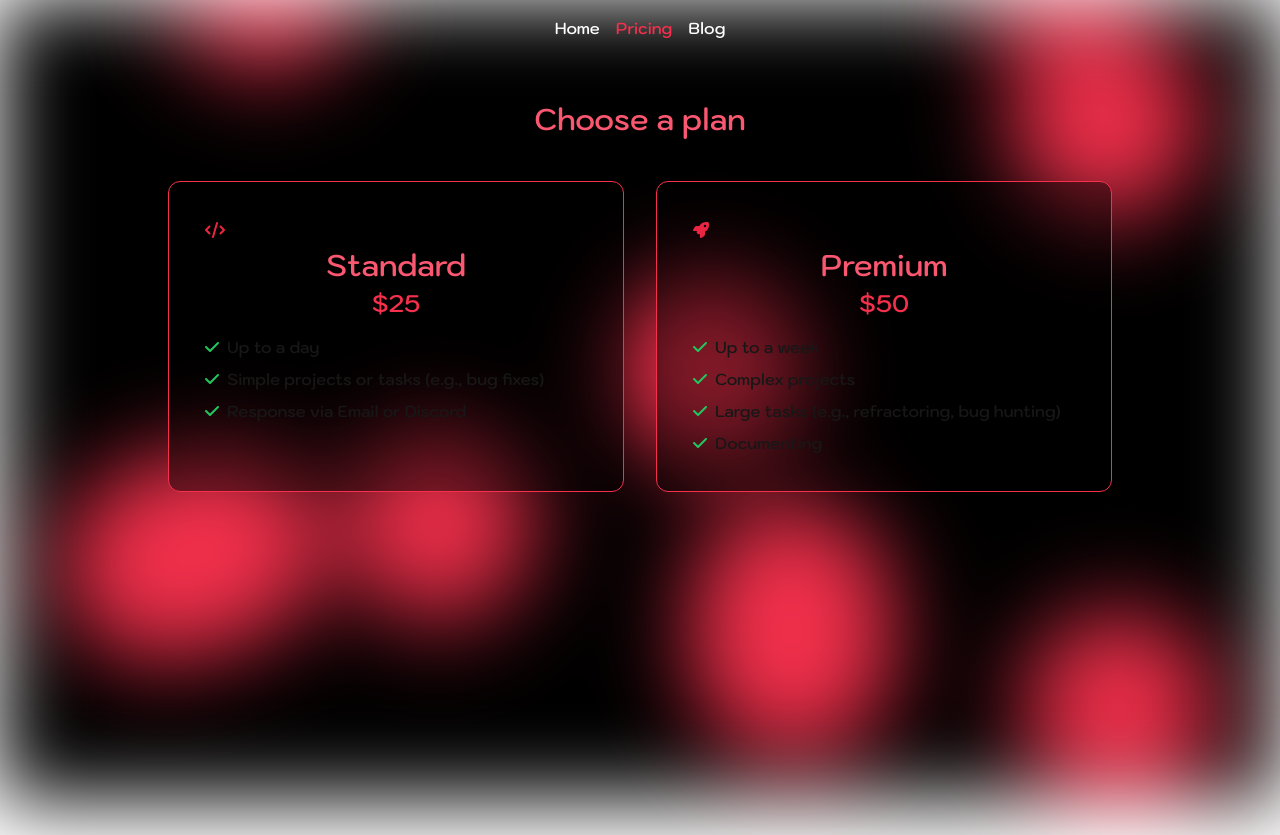
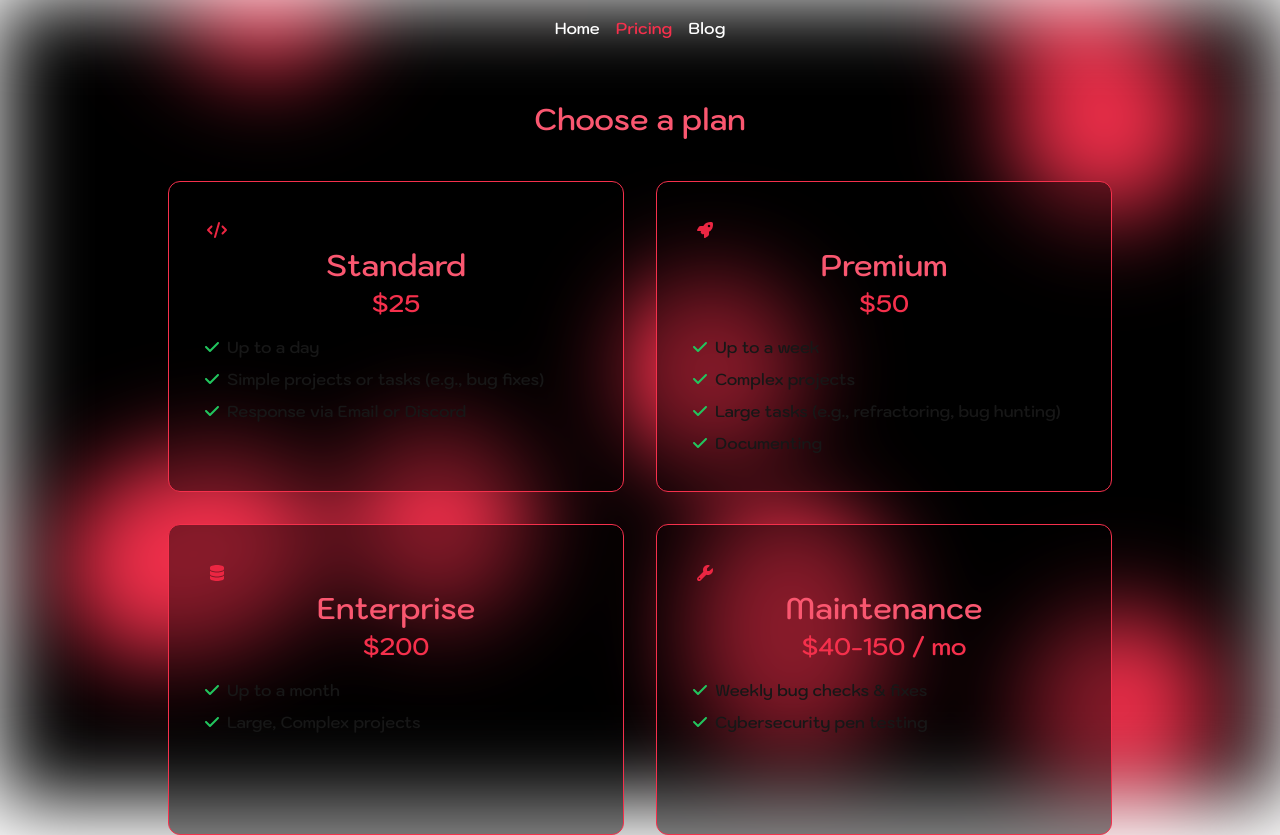
Before and after one commit to kleo-dev/portfolio, a Next.js app: page /pricing in a window 1280 px wide. Built offline with nearby package versions, Linux system fonts and the light colour scheme.

Commit message:
updated pricing

```diff
--- a/src/app/pricing/page.tsx
+++ b/src/app/pricing/page.tsx
@@ -1,4 +1,10 @@
-import { faCheck, faCode, faRocket } from "@fortawesome/free-solid-svg-icons";
+import {
+  faCheck,
+  faCode,
+  faDatabase,
+  faRocket,
+  faWrench,
+} from "@fortawesome/free-solid-svg-icons";
 import { FontAwesomeIcon } from "@fortawesome/react-fontawesome";
 
 export default function Pricing() {
@@ -11,9 +17,8 @@ export default function Pricing() {
           <div className="pt-10 h-full grid grid-cols-1 lg:grid-cols-2 grid-rows-2 gap-8">
             <div className="h-full rounded-xl bg-transparent-ish border border-red p-9">
               <FontAwesomeIcon
-                className="w-max mx-auto text-red-600"
+                className="mx-auto text-red-600 w-6"
                 icon={faCode}
-                width={35}
               />
               <h1 className="w-max mx-auto text-red-400">Standard</h1>
               <h2 className="text-2xl w-max mx-auto text-red">$25</h2>
@@ -47,9 +52,8 @@ export default function Pricing() {
 
             <div className="h-full rounded-xl bg-transparent-ish border border-red p-9">
               <FontAwesomeIcon
-                className="w-max mx-auto text-red-600"
+                className="mx-auto text-red-600 w-6"
                 icon={faRocket}
-                width={35}
               />
               <h1 className="w-max mx-auto text-red-400">Premium</h1>
               <h2 className="text-2xl w-max mx-auto text-red">$50</h2>
@@ -88,6 +92,60 @@ export default function Pricing() {
                 </li>
               </ul>
             </div>
+
+            <div className="h-full rounded-xl bg-transparent-ish border border-red p-9">
+              <FontAwesomeIcon
+                className="mx-auto text-red-600  w-6"
+                icon={faDatabase}
+              />
+              <h1 className="w-max mx-auto text-red-400">Enterprise</h1>
+              <h2 className="text-2xl w-max mx-auto text-red">$200</h2>
+              <ul className="pt-4 list-none space-y-2">
+                <li className="flex items-center">
+                  <FontAwesomeIcon
+                    className="text-green-500 mr-2"
+                    icon={faCheck}
+                    width={14}
+                  />
+                  Up to a month
+                </li>
+                <li className="flex items-center">
+                  <FontAwesomeIcon
+                    className="text-green-500 mr-2"
+                    icon={faCheck}
+                    width={14}
+                  />
+                  Large, Complex projects
+                </li>
+              </ul>
+            </div>
+
+            <div className="h-full rounded-xl bg-transparent-ish border border-red p-9">
+              <FontAwesomeIcon
+                className="mx-auto text-red-600 w-6"
+                icon={faWrench}
+              />
+              <h1 className="w-max mx-auto text-red-400">Maintenance</h1>
+              <h2 className="text-2xl w-max mx-auto text-red">$40-150 / mo</h2>
+              <ul className="pt-4 list-none space-y-2">
+                <li className="flex items-center">
+                  <FontAwesomeIcon
+                    className="text-green-500 mr-2"
+                    icon={faCheck}
+                    width={14}
+                  />
+                  Weekly bug checks & fixes
+                </li>
+                <li className="flex items-center">
+                  <FontAwesomeIcon
+                    className="text-green-500 mr-2"
+                    icon={faCheck}
+                    width={14}
+                  />
+                  Cybersecurity pen testing
+                </li>
+              </ul>
+            </div>
           </div>
         </div>
       </div>
```
